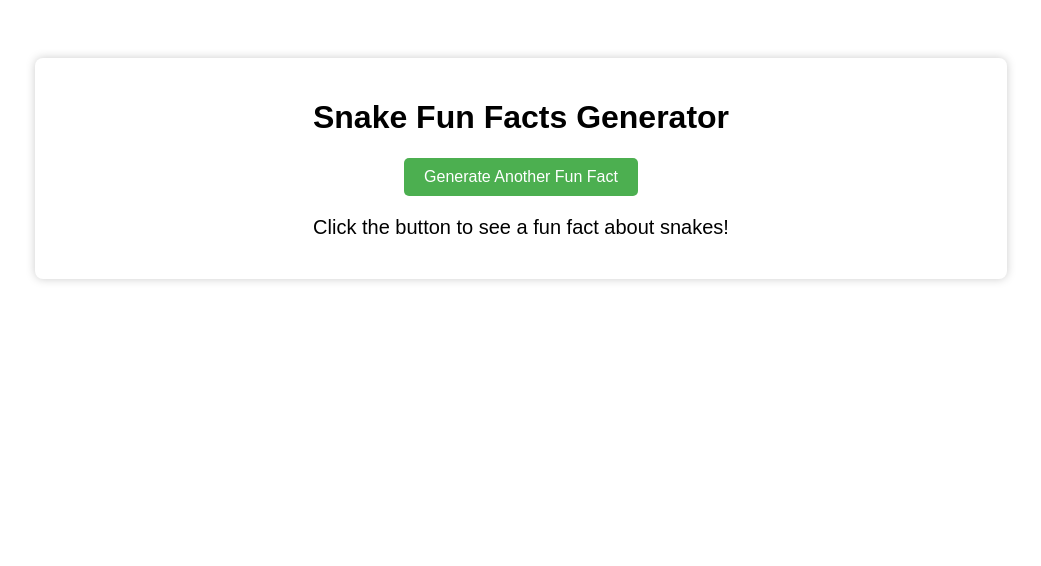
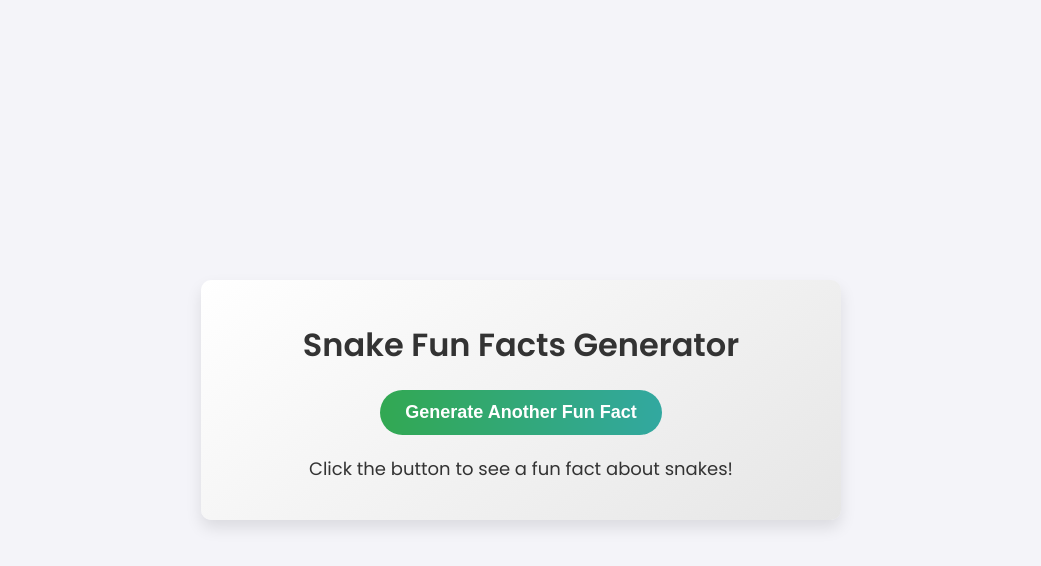
Before and after one commit to deepanshu-prajapati01/genai101, a plain HTML site: page index.html in a window 1280 px wide. Shown: the whole page, without its empty margins (119-1160 px from the left). Drawn offline with Linux system fonts and the light colour scheme.

Commit message:
Update index.html

```diff
--- a/index.html
+++ b/index.html
@@ -4,37 +4,51 @@
     <meta charset="UTF-8">
     <meta name="viewport" content="width=device-width, initial-scale=1.0">
     <title>Snake Fun Facts Generator</title>
+    <link href="https://fonts.googleapis.com/css2?family=Poppins:wght@400;600&display=swap" rel="stylesheet">
     <style>
         body {
-            font-family: Arial, sans-serif;
-            text-align: center;
-            padding: 50px;
+            font-family: 'Poppins', sans-serif;
+            background-color: #f4f4f9;
+            color: #333;
+            margin: 0;
+            padding: 0;
+            display: flex;
+            justify-content: center;
+            align-items: center;
+            height: 100vh;
         }
 
         .container {
-            width: 80%;
-            margin: auto;
+            width: 90%;
+            max-width: 600px;
+            background: linear-gradient(145deg, #ffffff, #e6e6e6);
             padding: 20px;
-            box-shadow: 0 0 10px #ccc;
-            border-radius: 8px;
+            box-shadow: 0 8px 16px rgba(0,0,0,0.1);
+            border-radius: 10px;
+            text-align: center;
         }
 
         button {
-            padding: 10px 20px;
-            font-size: 16px;
+            padding: 12px 25px;
+            font-size: 18px;
+            font-weight: bold;
+            color: #fff;
+            background-image: linear-gradient(to right, #32a852, #32a8a0);
+            border: none;
+            border-radius: 25px;
             cursor: pointer;
-            background-color: #4CAF50;
-            color: white;
-            border: none;
-            border-radius: 5px;
+            outline: none;
+            transition: transform 0.2s ease-in-out;
         }
 
         button:hover {
-            background-color: #45a049;
+            transform: scale(1.05);
+            background-image: linear-gradient(to right, #32a8a0, #32a852);
         }
 
         p {
-            font-size: 20px;
+            font-size: 18px;
+            margin-top: 20px;
         }
     </style>
 </head>
```
